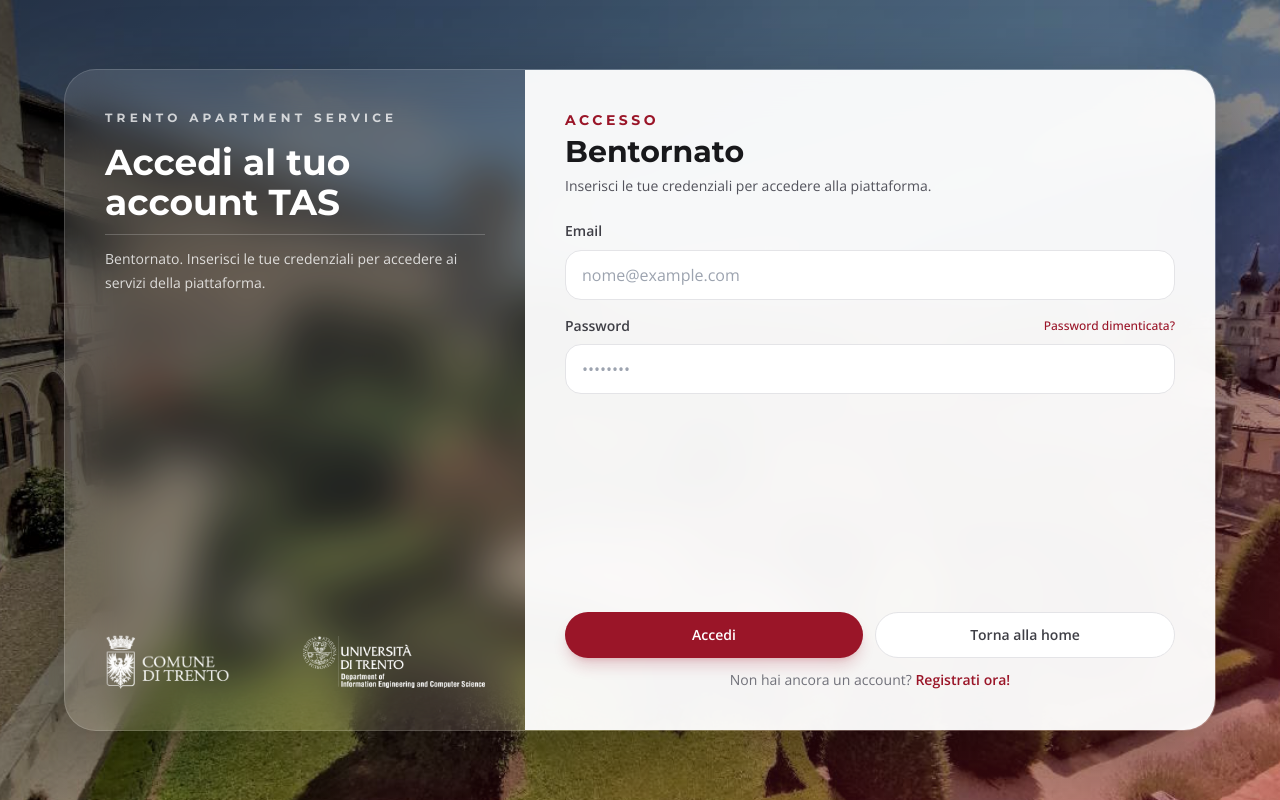
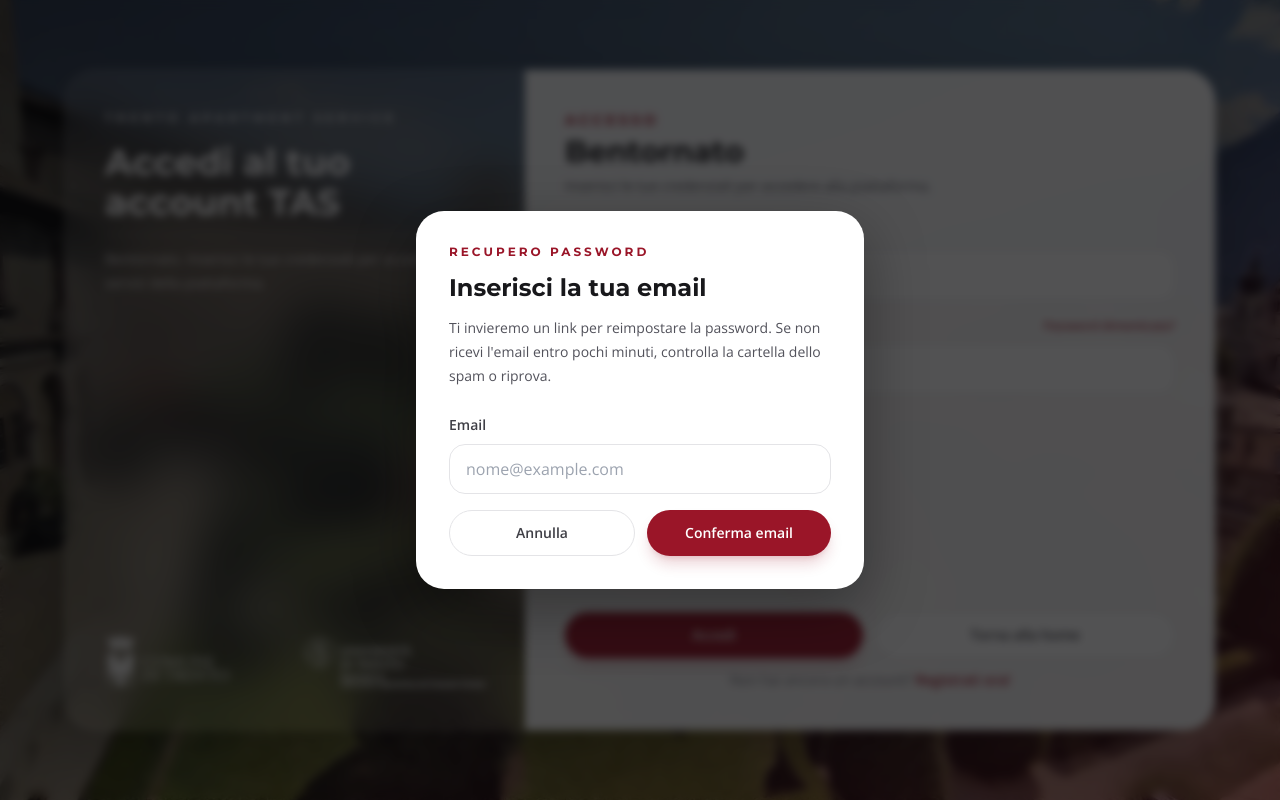
Before and after one commit to FranZadra/TrentoApartmentService, a Vue app in the folder frontend/: page /accesso in a window 1280 px wide. Both pictures are taken after a click on the button "Password dimenticata?". Built offline with nearby package versions, Linux system fonts and the light colour scheme.

Commit message:
form recupero password

```diff
--- a/frontend/src/components/formLogin.vue
+++ b/frontend/src/components/formLogin.vue
@@ -39,7 +39,7 @@
 					<button
 						type="button"
 						class="text-xs font-medium text-primary transition hover:text-primary-dark hover:underline"
-						@click="$emit('forgot-password')"
+						@click="$emit('forgot-password', form.email)"
 					>
 						Password dimenticata?
 					</button>
--- a/frontend/src/pages/paginaAccesso.vue
+++ b/frontend/src/pages/paginaAccesso.vue
@@ -65,6 +65,7 @@
 							v-if="view === 'login'"
 							key="login"
 							@switch-to-register="view = 'register'"
+							@forgot-password="openRecoveryModal"
 						/>
 						<FormRegistrazione
 							v-else
@@ -75,6 +76,67 @@
 				</div>
 			</div>
 		</section>
+
+		<transition
+			enter-active-class="transition duration-200 ease-out"
+			enter-from-class="opacity-0"
+			enter-to-class="opacity-100"
+			leave-active-class="transition duration-150 ease-in"
+			leave-from-class="opacity-100"
+			leave-to-class="opacity-0"
+		>
+			<div
+				v-if="showRecoveryModal"
+				class="fixed inset-0 z-50 flex items-center justify-center px-4 py-6"
+				@click.self="closeRecoveryModal"
+			>
+				<div class="absolute inset-0 bg-zinc-950/70 backdrop-blur-sm" aria-hidden="true"></div>
+				<div class="relative z-10 w-full max-w-md overflow-hidden rounded-[1.75rem] border border-white/15 bg-white p-6 shadow-[0_20px_60px_rgba(0,0,0,0.35)] sm:p-8">
+					<div class="space-y-3">
+						<p class="font-display text-xs uppercase tracking-[0.25em] text-primary">Recupero password</p>
+						<h2 class="font-display text-2xl text-zinc-900">Inserisci la tua email</h2>
+						<p class="text-sm leading-6 text-zinc-600">
+							Ti invieremo un link per reimpostare la password.
+							Se non ricevi l'email entro pochi minuti, controlla la cartella dello spam o riprova.
+						</p>
+					</div>
+
+					<form class="mt-6 space-y-4" @submit.prevent="handleRecoverySubmit">
+						<label class="block space-y-2">
+							<span class="text-sm font-semibold text-zinc-700">Email</span>
+							<input
+								v-model="recoveryEmail"
+								type="email"
+								autocomplete="email"
+								class="w-full rounded-2xl border border-zinc-200 bg-white px-4 py-3 text-zinc-900 outline-none transition focus:border-primary focus:ring-4 focus:ring-primary/10"
+								placeholder="nome@example.com"
+								required
+							/>
+						</label>
+
+						<div v-if="recoveryMessage" class="rounded-2xl border border-primary/20 bg-primary/5 px-4 py-3 text-sm text-primary-dark">
+							{{ recoveryMessage }}
+						</div>
+
+						<div class="flex flex-col gap-3 sm:flex-row">
+							<button
+								type="button"
+								class="inline-flex flex-1 items-center justify-center rounded-full border border-zinc-200 bg-white px-6 py-3 text-sm font-semibold text-zinc-700 transition hover:border-primary hover:text-primary"
+								@click="closeRecoveryModal"
+							>
+								Annulla
+							</button>
+							<button
+								type="submit"
+								class="inline-flex flex-1 items-center justify-center rounded-full bg-primary px-6 py-3 text-sm font-semibold text-white shadow-lg shadow-primary/20 transition hover:bg-primary-dark"
+							>
+								Conferma email
+							</button>
+						</div>
+					</form>
+				</div>
+			</div>
+		</transition>
 	</main>
 </template>
 
@@ -90,4 +152,28 @@
 import { useRoute } from 'vue-router'
 const route = useRoute()
 const view = ref(route.query.view === 'register' ? 'register' : 'login')
+
+const showRecoveryModal = ref(false)
+const recoveryEmail = ref('')
+const recoveryMessage = ref('')
+
+function openRecoveryModal(email = '') {
+	recoveryEmail.value = email?.trim() || recoveryEmail.value
+	recoveryMessage.value = ''
+	showRecoveryModal.value = true
+}
+
+function closeRecoveryModal() {
+	showRecoveryModal.value = false
+	recoveryMessage.value = ''
+}
+
+function handleRecoverySubmit() {
+	if (!recoveryEmail.value.trim()) {
+		recoveryMessage.value = 'Inserisci un indirizzo email valido.'
+		return
+	}
+
+	recoveryMessage.value = 'Ti invieremo un link per reimpostare la password.'
+}
 </script>
```
